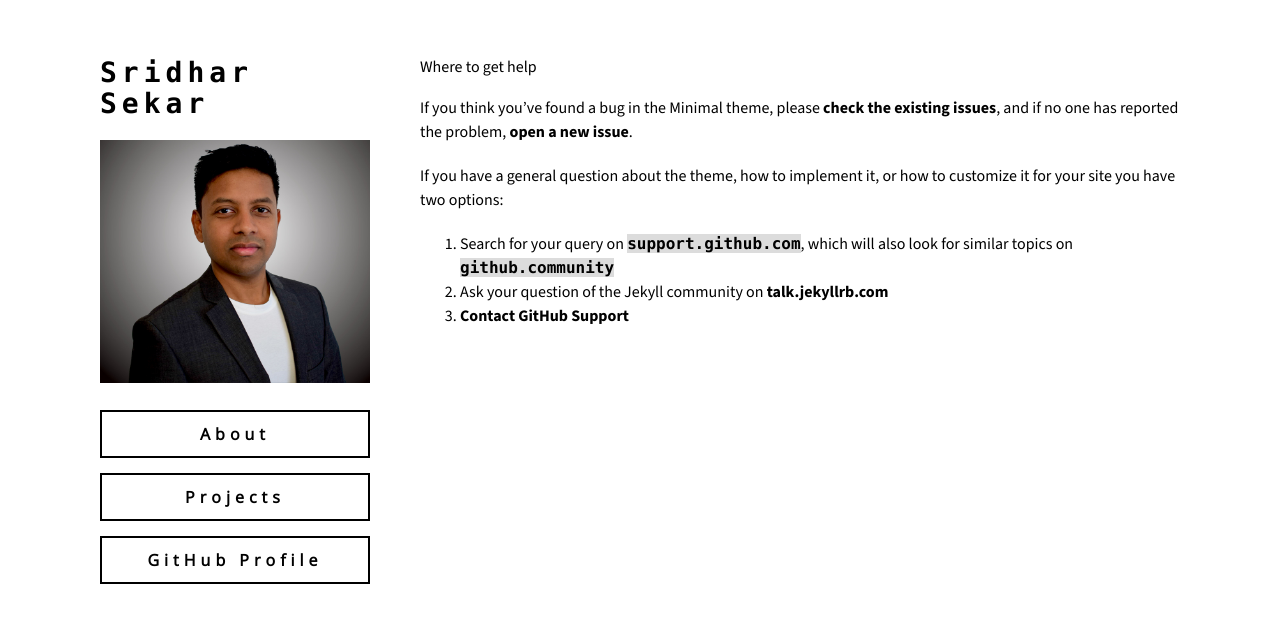
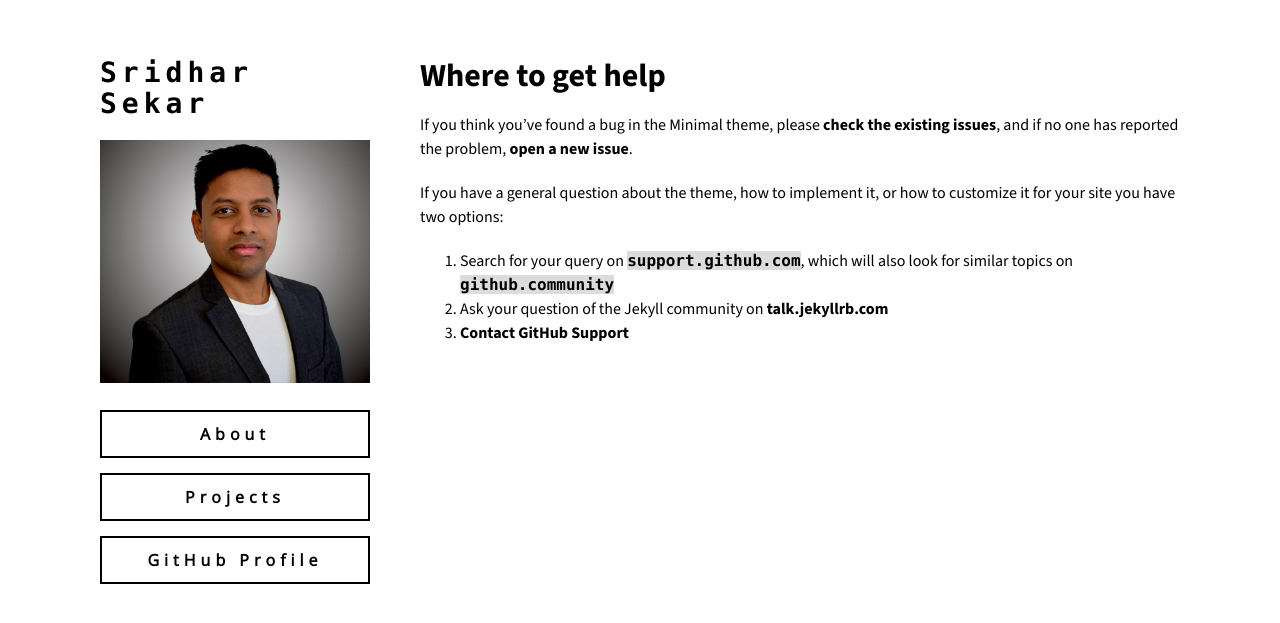
Before and after one commit to sridhar-portfolio/sridhar-portfolio.github.io, a Jekyll site: the page built from docs/SUPPORT.md, in a window 1280 px wide. Shown: the top 623 px of the page. Built offline with Jekyll 4.4.1, drawn with Linux system fonts in a browser that asks for light colours; our own code applies the rules of GitHub Pages for plain Markdown files; the repository's description, which GitHub fills in, is left out.

Commit message:
Adjust heading styles in jekyll-theme-minimal.scss
Increased heading font size and added font weight.

```diff
--- a/_sass/jekyll-theme-minimal.scss
+++ b/_sass/jekyll-theme-minimal.scss
@@ -12,7 +12,8 @@ body {
 h1, h2, h3, h4, h5, h6 {
   color:#000000;
   margin:0 0 20px;
-  font: 16px/1.5 "Source Sans 3", "Helvetica Neue", Helvetica, Arial, sans-serif;
+  font: 32px/1.5 "Source Sans 3", "Helvetica Neue", Helvetica, Arial, sans-serif;
+  font-weight:800;
 }
 
 p, ul, ol, table, pre, dl {
```
